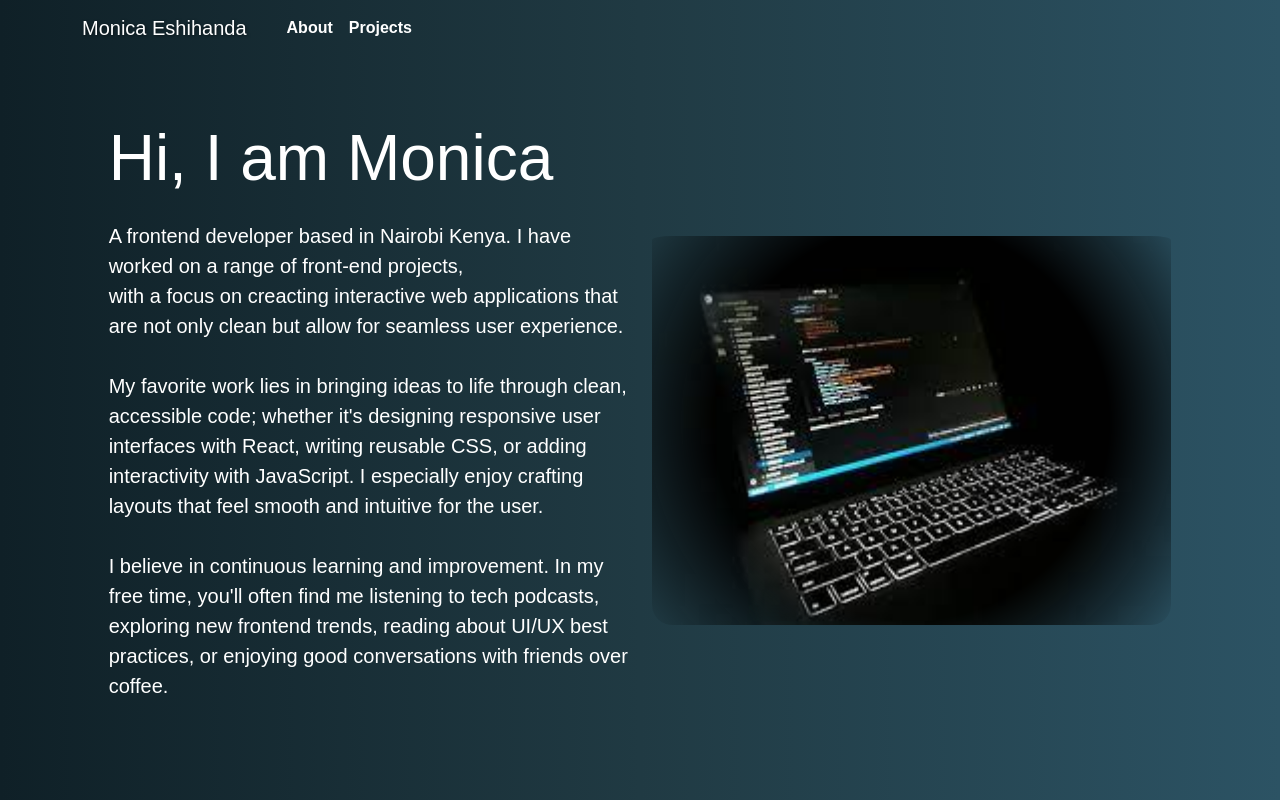
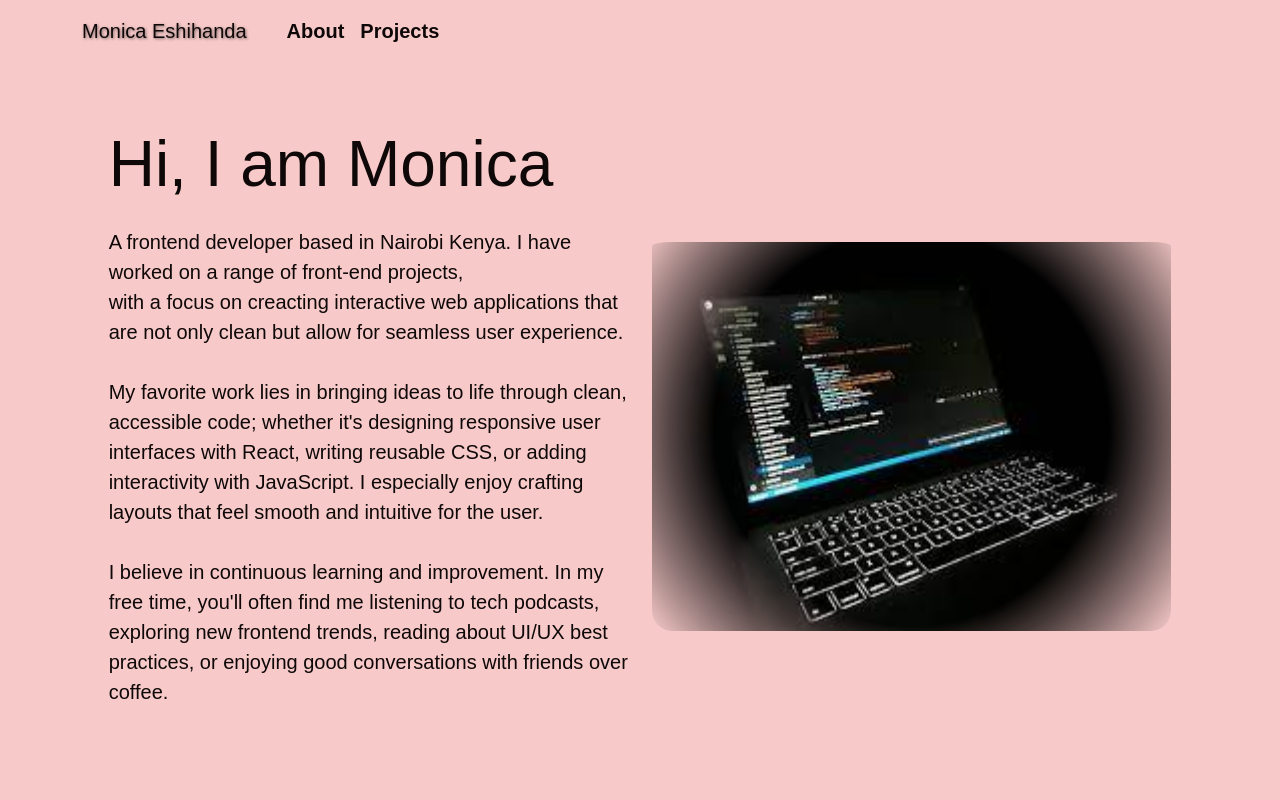
Before and after one commit to eshihanda/port_folio, a React (Vite) app in the folder my-react-app/: page / in a window 1280 px wide. Shown: the top 800 px of the page. Built offline with nearby package versions, Linux system fonts and the light colour scheme.

Commit message:
with creative colors

```diff
--- a/my-react-app/src/App.css
+++ b/my-react-app/src/App.css
@@ -1,9 +1,9 @@
 body {
-  background: linear-gradient(to right,   #0f2027, #203a43, #2c5364);
+  background-color: #F7CAC9;
   margin: 0;
   padding: 0;
   font-family: 'Arial', sans-serif;
-  color: #ffffff;
+  color: #0e0808;
 }
 html {
 scroll-behavior: smooth;
--- a/my-react-app/src/Footer.jsx
+++ b/my-react-app/src/Footer.jsx
@@ -4,7 +4,7 @@ import { FaGithub, FaLinkedin, FaTwitter, FaEnvelope } from 'react-icons/fa';
 
 const Footer = () => {
   return (
-    <footer className="footer-section text-white text-center py-4 mt-auto">
+    <footer className="footer-section text-black text-center py-4 mt-auto">
       <div className="container">
         <p className="mb-3">
           Handcrafted by <strong>Monica Eshihanda</strong> © {new Date().getFullYear()}
--- a/my-react-app/src/Header.jsx
+++ b/my-react-app/src/Header.jsx
@@ -6,7 +6,7 @@ const Header = () => {
   return (
     <Navbar variant="dark" expand="lg" sticky="top" className='custom-navbar'>
         <Container>
-            <Navbar.Brand style={{ color: 'white' }} href="#">Monica Eshihanda</Navbar.Brand>
+            <Navbar.Brand style={{ color: '#0e0808' }} href="#">Monica Eshihanda</Navbar.Brand>
             <Navbar.Toggle aria-controls='navbar'/>
             <Navbar.Collapse id='navbar'>
                 <Nav className='ms-3 fw-bold'>
--- a/my-react-app/src/Styles/About.css
+++ b/my-react-app/src/Styles/About.css
@@ -1,7 +1,7 @@
 .intro-text {
   font-size: 3rem;
   font-weight: bold;
-  color:white;
+  color:#0e0808;
   animation: slideIn 2s ease-in-out forwards;
   opacity: 0;
 }
--- a/my-react-app/src/Styles/Header.css
+++ b/my-react-app/src/Styles/Header.css
@@ -1,12 +1,14 @@
 .navbar-brand {
     text-shadow: 1px 1px 3px rgba(0, 0, 0, 0.5);
+    font-size: 20px;
   }
   .navbar-brand:hover {
     text-shadow: 2px 2px 6px rgba(255, 255, 255, 0.4);
     transition: all 0.3s ease;
   }
   .custom-navbar .nav-link {
-      color: white !important;
+      color: #0e0808 !important;
+      font-size: 20px;
     }
 
     .custom-navbar .nav-link:hover {
--- a/my-react-app/src/Styles/Projects.css
+++ b/my-react-app/src/Styles/Projects.css
@@ -25,8 +25,8 @@
     left: 0;
     height: 100%;
     width: 100%;
-    background:  #203a43;
-    color: white;
+    background:  #3b96b4;
+    color: #0e0808;
     opacity: 0;
     transition: opacity 0.4s ease-in-out;
     display: flex;
--- a/my-react-app/src/Styles/TechStack.css
+++ b/my-react-app/src/Styles/TechStack.css
@@ -1,11 +1,11 @@
 .techstack-section {
 
-    color: #0f172a;
+    color: #3b96b4;
   }
 
   .section-title {
     font-weight: bold;
-    color: white;
+    color: #0e0808;
   }
 
   .tech-card {
@@ -14,10 +14,10 @@
     height: 100%;
   }
   .tech-card h4 {
-    color: rgb(36, 138, 133);
+    color: #3b96b4;
   }
   .tech-card p {
-    color: #ffffff;
+    color: #0e0808;
   }
 
   .tech-card:hover {
@@ -29,5 +29,5 @@
     width: 60px;
     height: 60px;
     margin-bottom: 1rem;
-    color:rgb(36, 138, 133);
+    color:#3b96b4;
   }
```
